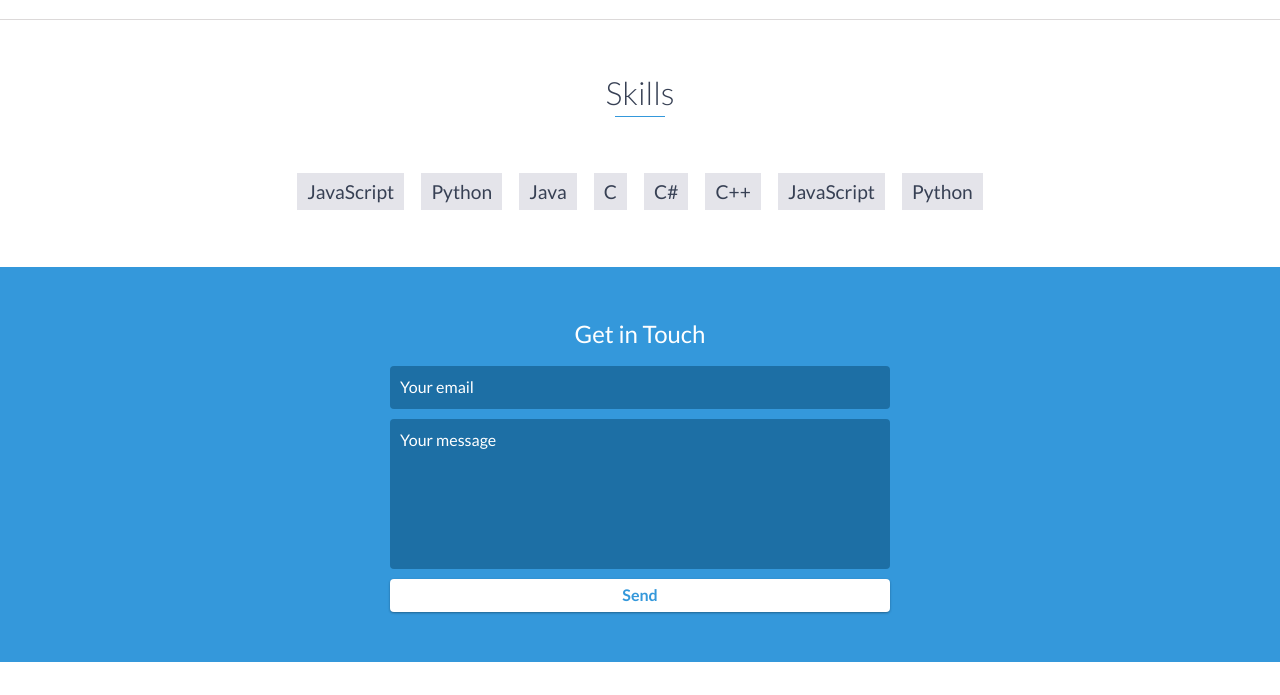
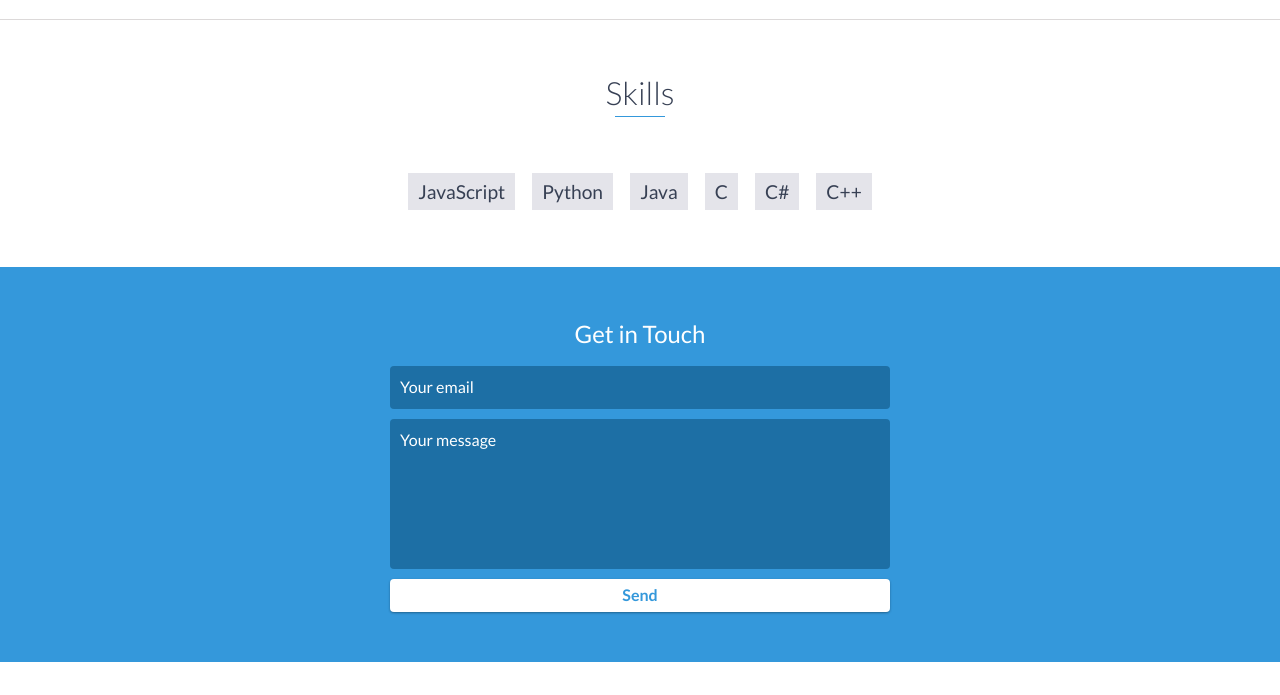
Before and after one commit to chancewalter0907/chancewalter0907.github.io, a website: page index.html in a window 1280 px wide. Shown: the part 1984-2679 px from the top of the page. Drawn offline with nearby package versions, Linux system fonts and the light colour scheme.

Commit message:
made changes to index.html

```diff
--- a/index.html
+++ b/index.html
@@ -130,8 +130,6 @@
             <li>C</li>
             <li>C#</li>
             <li>C++</li>
-            <li>JavaScript</li>
-            <li>Python</li>
         </ul>
     </div>
     <!-- End #skills -->
```
